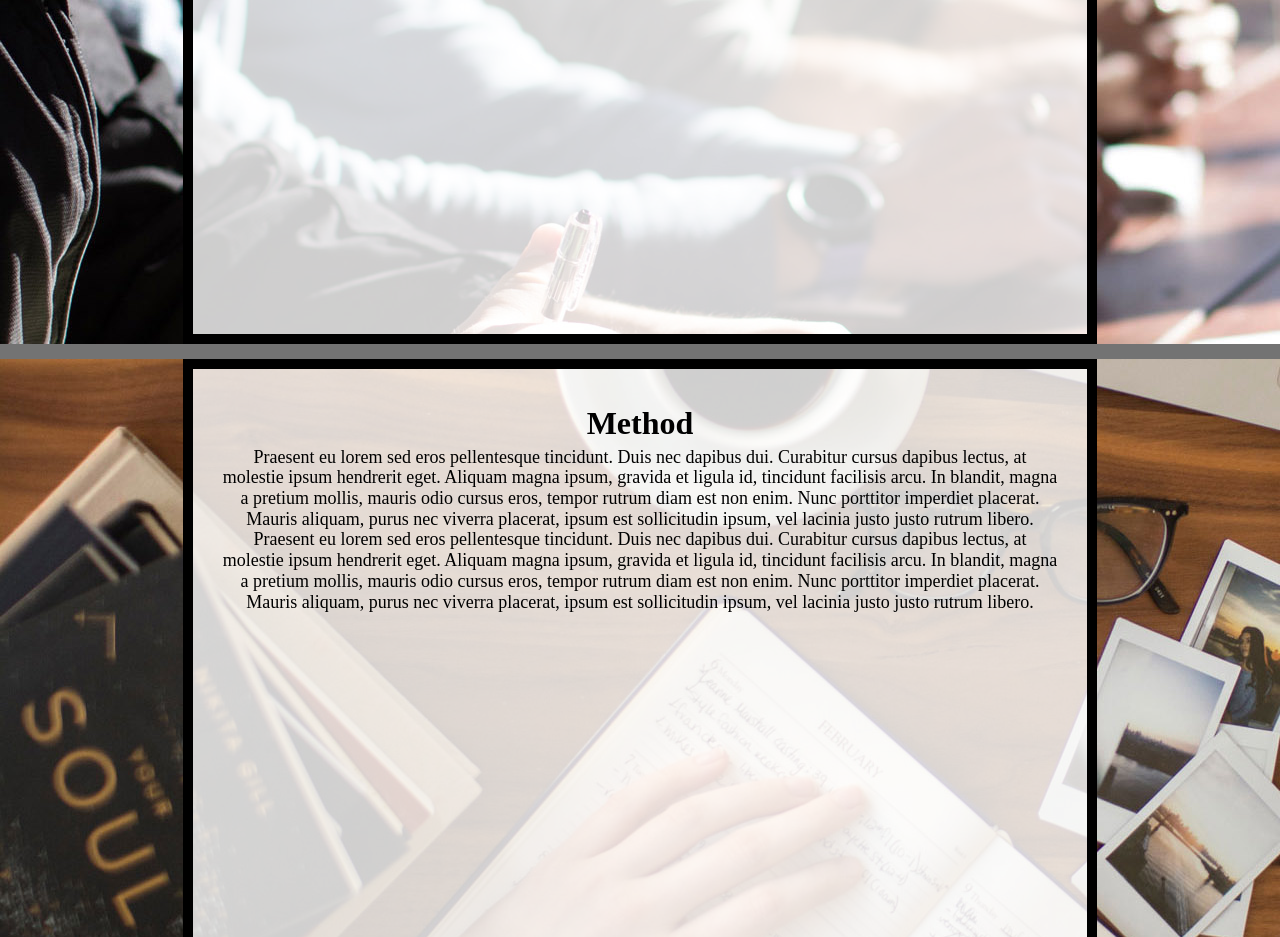
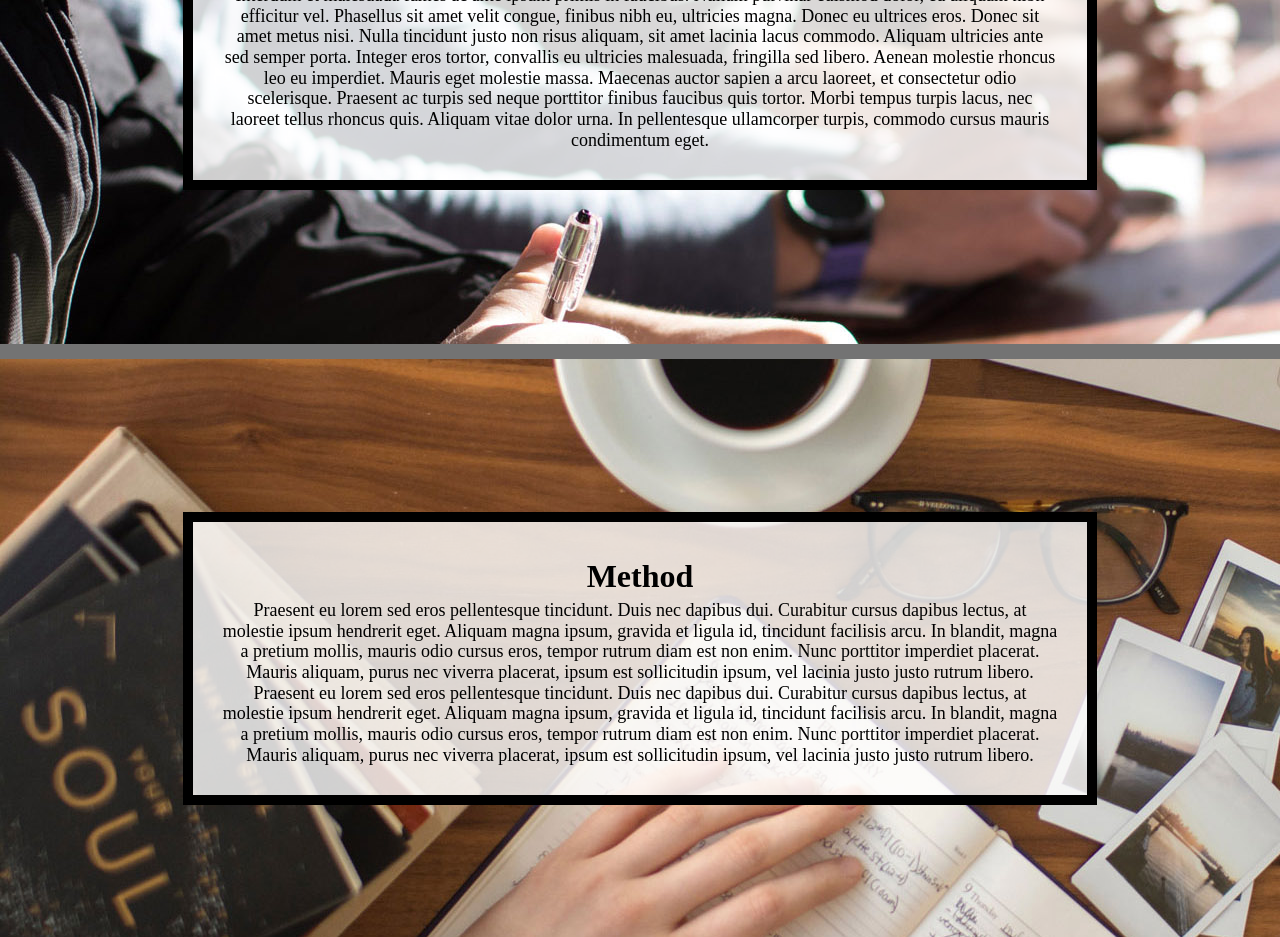
Before and after one commit to ezequielcutin/hw3_2024, a plain HTML site: page index.html in a window 1280 px wide. Shown: the part 742-1679 px from the top of the page. Drawn offline with Linux system fonts and the light colour scheme.

Commit message:
Update style.css

```diff
--- a/css/style.css
+++ b/css/style.css
@@ -86,9 +86,10 @@ footer {
 .text-block {
   background-color: rgba(255, 255, 255, .8);
   border: 10px solid black;
-  padding-top:30px;
+  /* padding-top:30px;
   padding-right:30px;
-  padding-left: 30px;
+  padding-left: 30px; */
+  padding: 30px;
 }
 
 
@@ -224,9 +225,11 @@ first div in the grid  and place it in the grid. */
 /* Step 8: Write the selector/rule property to style the .text-block class. */
 
 .text-block {
+  align-self:center;
   display: flex;
   text-align: center;
   flex-direction: column;
+  height:max-content;
 }
 
 
```
